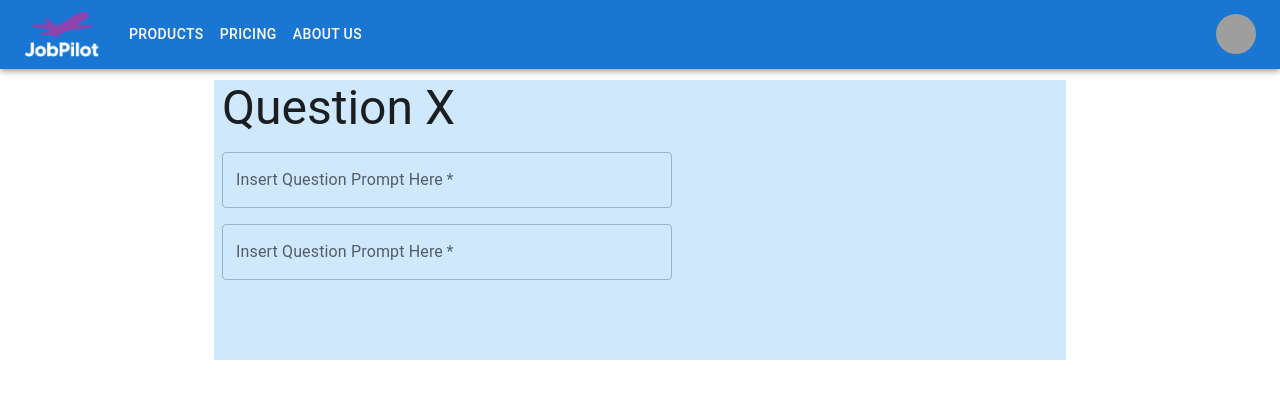
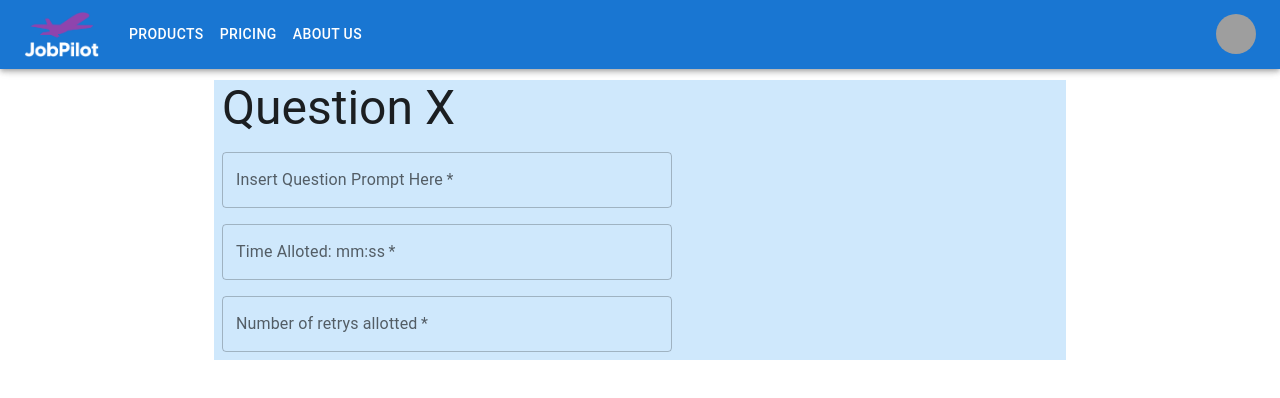
Before and after one commit to thejobpilot/frontend, a Next.js app: page /questiontemplate in a window 1280 px wide. Shown: the top 398 px of the page. Built offline with nearby package versions, Linux system fonts and the light colour scheme; grey boxes are pictures that could not be loaded.

Commit message:
interviewQuestion: retry box added

```diff
--- a/src/components/interviewQuestion.tsx
+++ b/src/components/interviewQuestion.tsx
@@ -5,6 +5,13 @@ import Container from '@mui/material/Container';
 import Typography from '@mui/material/Typography';
 import { spacing } from '@mui/system';
 import TextField from '@mui/material/TextField';
+import Stack from '@mui/material/Stack';
+import { AdapterDayjs } from '@mui/x-date-pickers/AdapterDayjs';
+import { LocalizationProvider } from '@mui/x-date-pickers/LocalizationProvider';
+import { TimePicker } from '@mui/x-date-pickers/TimePicker';
+import dayjs, { Dayjs } from 'dayjs';
+import FormControlLabel from '@mui/material/FormControlLabel';
+import Switch from '@mui/material/Switch';
 
 
 
@@ -27,6 +34,7 @@ export default function QuestionContainter() {
       autoComplete="off"
       >
         <Typography variant="h3">Question X</Typography>
+
         <TextField
           required
           id="prompt"
@@ -40,14 +48,25 @@ export default function QuestionContainter() {
 
         <TextField
           required
-          id="prompt"
-          label="Insert Question Prompt Here"
-
-          multiline
+          id="time"
+          label="Time Alloted: mm:ss"
           fullWidth
           margin="normal"
           variant="outlined"
         />
+
+        {/* should i add a switch? */}
+
+        <TextField
+          required
+          id="retrys"
+          label="Number of retrys allotted"
+          fullWidth
+          margin="normal"
+          variant="outlined"
+        />
+
+
 
 
       </Box>
```
